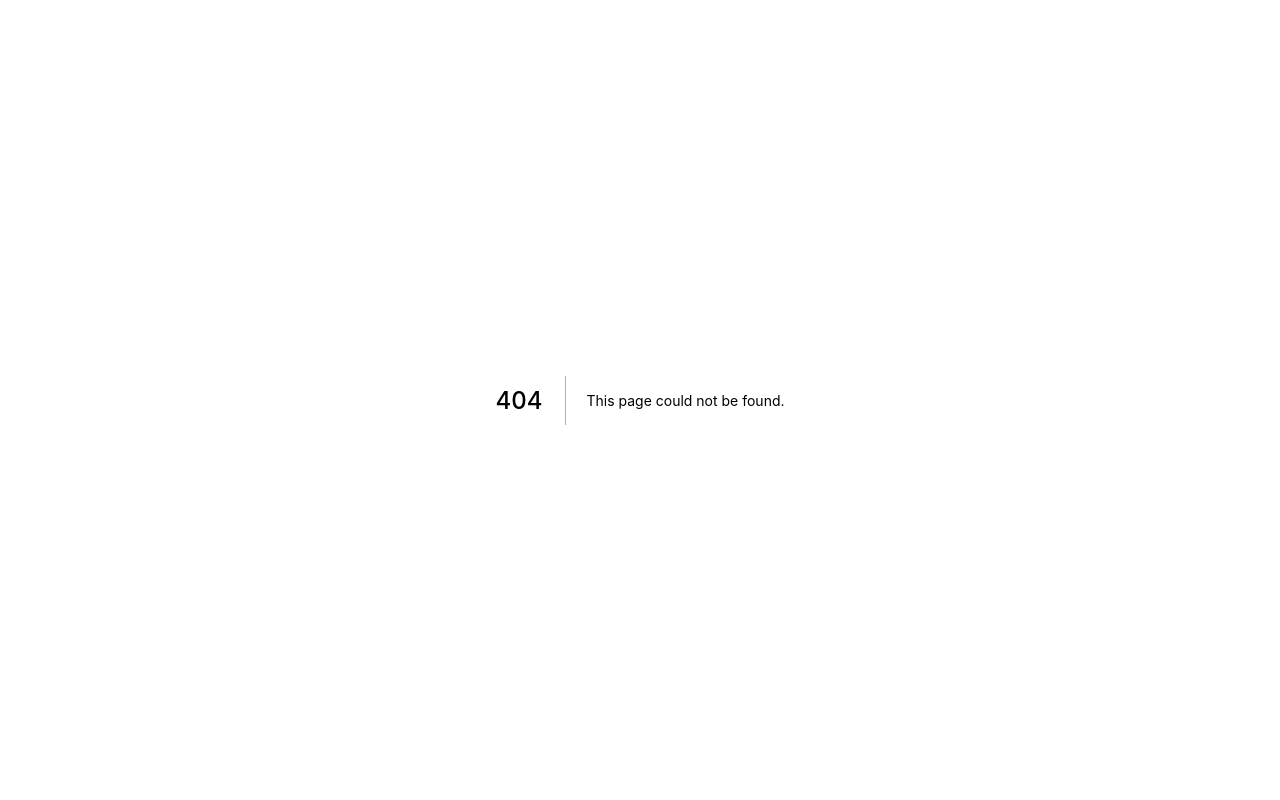
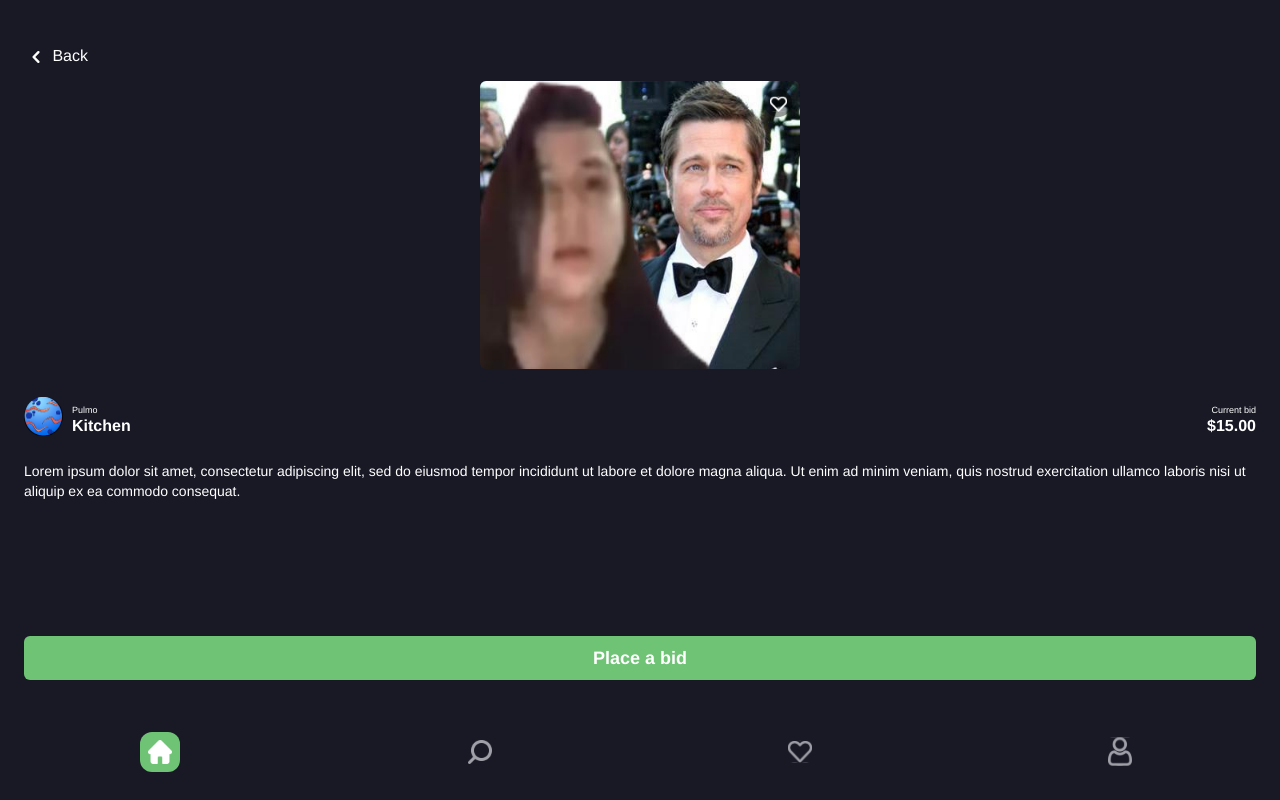
Before and after one commit to kkatzer/DeFiHack, a Next.js app in the folder app/defihack/: page /product/1 in a window 1280 px wide. Before the commit this address had no page. Built offline with nearby package versions, Linux system fonts and the light colour scheme; a web font is replaced by a local one.

Commit message:
Product page

```diff
--- a/app/defihack/components/NTF.js
+++ b/app/defihack/components/NTF.js
@@ -1,6 +1,7 @@
 import React, { Component } from "react"
 import dudaPic from "../assets/duda.jpeg"
 import Image from "next/image"
+import Link from "next/link"
 
 export default class NFT extends Component {
     render() {
@@ -16,10 +17,13 @@ export default class NFT extends Component {
                             <br />
                             $15.00
                         </p>
-                        <button className="btn btn-primary">Place a bid</button>
+
+                        <Link href="/product/1" passHref>
+                            <button className="btn btn-primary">Place a bid</button>
+                        </Link>
                     </div>
                 </div>
-                <div className="bg-black bg-opacity-40 rounded-full w-7 h-7 flex content-center justify-center absolute right-2 top-2">
+                <div className="bg-black bg-opacity-40 rounded-full w-7 h-7 flex content-center justify-center absolute right-2 top-2 pt-1">
                     <Image src="/heart.svg" width="17px" height="20px" alt="Favorite" />
                 </div>
             </div>
--- /dev/null
+++ b/app/defihack/components/backNav.js
@@ -0,0 +1,14 @@
+import { ChevronLeftIcon } from '@heroicons/react/solid'
+import { useRouter } from 'next/router'
+
+export default function BackNav() {
+    const router = useRouter()
+
+    return (
+        <nav className="flex justify-start pl-6 mb-3 mt-11">
+            <p className="text-white text-base cursor-pointer" onClick={router.back}>
+                <ChevronLeftIcon className="h-6 inline-block" /> Back
+            </p>
+        </nav>
+    )
+}
--- a/app/defihack/components/home/featured.js
+++ b/app/defihack/components/home/featured.js
@@ -1,6 +1,7 @@
 import React, { Component } from "react"
 import dudaPic from "../../assets/duda.jpeg"
 import Image from "next/image"
+import Link from "next/link"
 
 export default class Featured extends Component {
     render() {
@@ -14,7 +15,11 @@ export default class Featured extends Component {
                             <br />
                             $15.00
                         </p>
-                        <button className="btn-sm btn-primary">Buy</button>
+
+                        <Link href="/product/1" passHref>
+                            <button className="btn-sm btn-primary">Buy</button>
+
+                        </Link>
                     </div>
                 </div>
                 <div className="bg-black bg-opacity-40 rounded-full w-4 h-4 flex content-center justify-center absolute right-2 top-2">
--- a/app/defihack/components/tabs.js
+++ b/app/defihack/components/tabs.js
@@ -4,19 +4,24 @@ import Tab from "./tab"
 
 export default class Tabs extends Component {
     static propTypes = {
-        children: PropTypes.instanceOf(Array).isRequired
+        children: PropTypes.instanceOf(Array).isRequired,
+        active: PropTypes.string.isRequired
     }
 
     constructor(props) {
         super(props)
 
         this.state = {
-            activeTab: this.props.children[0].props.label
+            activeTab: props.active
         }
     }
 
     onClickTabItem = (tab) => {
-        this.setState({ activeTab: tab })
+        if (this.props.root === false) {
+            this.props.router.push('/?active=' + tab)
+        } else {
+            this.setState({ activeTab: tab })
+        }
     }
 
     render() {
--- a/app/defihack/package.json
+++ b/app/defihack/package.json
@@ -10,6 +10,7 @@
   "dependencies": {
     "@celo-tools/use-contractkit": "^1.3.0",
     "@celo/contractkit": "^1.3.3",
+    "@heroicons/react": "^1.0.5",
     "autoprefixer": "^10.4.0",
     "bignumber.js": "^9.0.1",
     "next": "12.0.4",
--- a/app/defihack/pages/index.js
+++ b/app/defihack/pages/index.js
@@ -1,10 +1,12 @@
 import Tabs from "../components/tabs"
 import Home from "./home"
+import { useRouter } from "next/router"
 
 export default function App() {
+    const router = useRouter()
     return (
         <div className="container mx-auto min-h-screen">
-            <Tabs>
+            <Tabs active={ router.query.active !== undefined ? router.query.active : "Home"}>
                 <div icon="home" label="Home">
                     <Home />
                 </div>
--- /dev/null
+++ b/app/defihack/pages/product/[pid].js
@@ -0,0 +1,56 @@
+import React, { Component } from 'react'
+import { useRouter } from 'next/router'
+import BackNav from '../../components/backNav'
+import dudaPic from '../../assets/duda.jpeg'
+import planetaPic from '../../assets/planeta.png'
+import Image from 'next/image'
+import Tabs from "../../components/tabs"
+
+export default function Product() {
+    const router = useRouter()
+    const { pid } = router.query
+
+    return (
+        <div className="container">
+            <BackNav />
+
+            <div className="w-80 h-72 relative mx-auto rounded-md overflow-hidden">
+                <Image src={dudaPic} layout="fill" alt="Duda Love" />
+                <div className="bg-black bg-opacity-40 rounded-full w-7 h-7 flex content-center justify-center absolute right-2 top-2 pt-1">
+                    <Image src="/heart.svg" width="17px" height="17px" alt="Favorite" />
+                </div>
+            </div>
+
+            <div className="px-6 flex mt-7 justify-start justify-items-stretch items-center">
+                <div className="w-10 h-10">
+                    <Image src={planetaPic} width="39px" height="39px" alt="Planeta" />
+                </div>
+                <p className="text-white text-base font-semibold ml-2 flex-grow leading-4">
+                    <span className="text-2xs font-normal">Pulmo</span>
+                    <br />
+                    Kitchen
+                </p>
+                <p className="text-white text-base font-semibold ml-2 text-right leading-4">
+                    <span className="text-2xs font-normal">Current bid</span>
+                    <br />
+                    $15.00
+                </p>
+            </div>
+
+            <p className="px-6 text-white mt-6 text-sm font-normal" style={{minHeight: "175px"}}>
+                Lorem ipsum dolor sit amet, consectetur adipiscing elit, sed do eiusmod tempor incididunt ut labore et dolore magna aliqua. Ut enim ad minim veniam, quis nostrud exercitation ullamco laboris nisi ut aliquip ex ea commodo consequat.
+            </p>
+
+            <div className="px-6">
+                <button className="btn btn-lg btn-primary w-full"> Place a bid</button>
+            </div>
+
+            <Tabs active="Home" root={false} router={router}>
+                <div icon="home" label="Home"/>
+                <div icon="search" label="Search" />
+                <div icon="fav" label="Favorites" />
+                <div icon="profile" label="Profile" />
+            </Tabs>
+        </div>
+    )
+}
--- a/app/defihack/styles/globals.css
+++ b/app/defihack/styles/globals.css
@@ -43,6 +43,10 @@
         @apply text-xs font-semibold rounded
     }
 
+    .btn-lg {
+        @apply text-lg font-semibold rounded-md
+    }
+
     .tab-list {
         @apply border-t border-white pl-0
     }
```
Also changed, not shown: app/defihack/assets/planeta.png (added), 1 other file (tests, documents, lock files or other folders).
